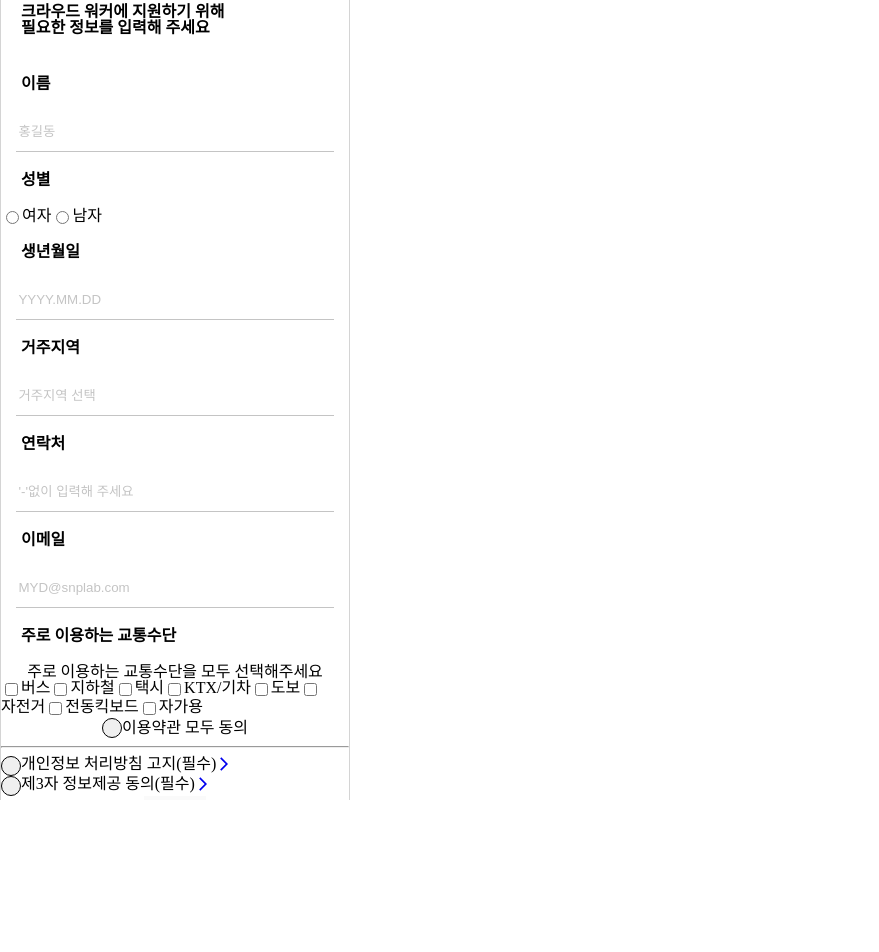
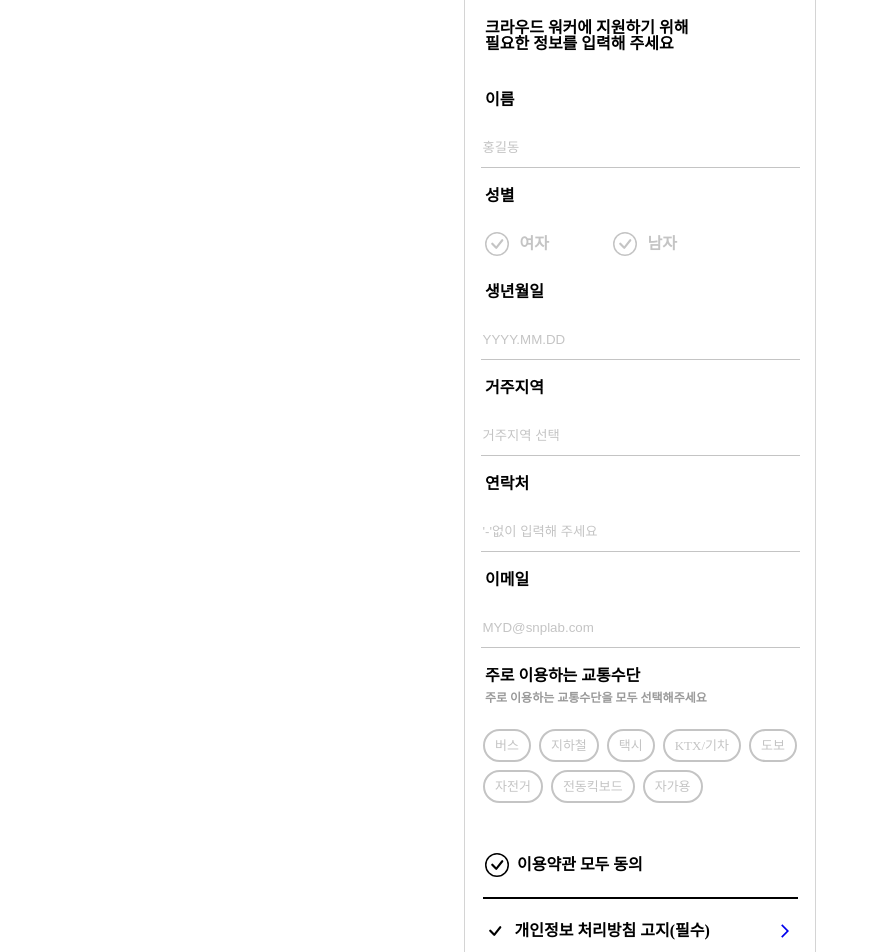
Before and after one commit to ymStudyLog/snplab-admin-ym, a React (Create React App) app: page /form in a window 1280 px wide. Shown: the top 952 px of the page, without its empty margins (0-879 px from the left). Before the commit the page ends 800 px from the top, so only its background shows below. Built offline with nearby package versions, Linux system fonts and the light colour scheme.

Commit message:
feat #3: ApplicationForm 구현, 리팩토링 예정

```diff
--- a/src/components/Form.tsx
+++ b/src/components/Form.tsx
@@ -1,41 +1,55 @@
 import React from "react";
-import styled from "styled-components";
+import styled, { css } from "styled-components";
 import { Link } from "react-router-dom";
 import { MdArrowForwardIos } from "react-icons/md";
-import { BsCheckCircle } from "react-icons/bs";
+import { BsCheckCircle, BsCheck } from "react-icons/bs";
 
 type Props = {};
+type RadioType = {
+  female: string;
+  male: string;
+};
 
-const InputTitle = styled.h3`
-  padding: 20px;
-  font-weight: bold;
-  display: flex;
-  justify-content: flex-start;
-`;
-
-const StyledInput = styled.input`
-  width: 90%;
-  border-bottom: 1.5px solid #c4c4c4;
-  padding-top: 12px;
-  padding-bottom: 12px;
-
-  &::placeholder{
-    color: #c4c4c4
-  }
-`;
+//코드 양이 많아서 어떻게 줄일지 생각해보기
+// checkbox 잘 선택되는지 확인하기
+// 이용약관 버튼 연결하기 - useState와 toggle 처리
+// onSubmit 이벤트 연결하기 - button disabled 속성 핸들 처리
 
 const Form = (props: Props) => {
+  const [color, setColor] = React.useState<RadioType>({
+    female: "",
+    male: "",
+  });
+
   return (
     <form>
       <InputTitle>이름</InputTitle>
       <StyledInput type="text" name="name" placeholder="홍길동" />
       <InputTitle>성별</InputTitle>
-      <div style={{ display: "flex" }}>
-        <input type="radio" name="gender" value="female" />
+      <RadioContainer>
+        <RadioInputLabel
+          htmlFor="gender"
+          color={color.female}
+          onClick={() => {
+            setColor({ ...color, female: "black", male: "" });
+          }}
+        >
+          <RadioInput type="radio" name="gender" value="female" />
+          <BsCheckCircle size={24} />
           여자
-        <input type="radio" name="gender" value="male" />
+        </RadioInputLabel>
+        <RadioInputLabel
+          htmlFor="gender"
+          color={color.male}
+          onClick={() => {
+            setColor({ ...color, male: "black", female: "" });
+          }}
+        >
+          <RadioInput type="radio" name="gender" value="male" />
+          <BsCheckCircle size={24} />
           남자
-      </div>
+        </RadioInputLabel>
+      </RadioContainer>
       <InputTitle>생년월일</InputTitle>
       <StyledInput type="datetime" name="birthday" placeholder="YYYY.MM.DD" />
       <InputTitle>거주지역</InputTitle>
@@ -49,92 +63,289 @@ const Form = (props: Props) => {
         }}
       />
       <InputTitle>연락처</InputTitle>
-      <StyledInput type="tel" name="contact" placeholder="'-'없이 입력해 주세요" />
+      <StyledInput
+        type="tel"
+        name="contact"
+        placeholder="'-'없이 입력해 주세요"
+      />
       <InputTitle>이메일</InputTitle>
       <StyledInput type="email" name="email" placeholder="MYD@snplab.com" />
-      <InputTitle>주로 이용하는 교통수단</InputTitle>
-      <p>주로 이용하는 교통수단을 모두 선택해주세요</p>
-      <div style={{ display: "flex", flexWrap: "wrap" }}>
-        <input type="checkbox" name="transportation" value="bus" />
+
+      <InputTitle>
+        주로 이용하는 교통수단
+        <SubTitle>주로 이용하는 교통수단을 모두 선택해주세요</SubTitle>
+      </InputTitle>
+      <TransportationOptions>
+        <CheckBoxLabel
+          htmlFor="transportation"
+          onClick={() => {
+            console.log("체크박스");
+          }}
+        >
+          <CheckBox type="checkbox" name="transportation" value="bus" />
           버스
-        <input type="checkbox" name="transportation" value="subway" />
+        </CheckBoxLabel>
+        <CheckBoxLabel
+          htmlFor="transportation"
+          onClick={() => {
+            console.log("체크박스");
+          }}
+        >
+          <CheckBox type="checkbox" name="transportation" value="subway" />
           지하철
-        <input type="checkbox" name="transportation" value="taxi" />
+        </CheckBoxLabel>
+        <CheckBoxLabel
+          htmlFor="transportation"
+          onClick={() => {
+            console.log("체크박스");
+          }}
+        >
+          <CheckBox type="checkbox" name="transportation" value="taxi" />
           택시
-        <input type="checkbox" name="transportation" value="KTX/train" />
+        </CheckBoxLabel>
+        <CheckBoxLabel
+          htmlFor="transportation"
+          onClick={() => {
+            console.log("체크박스");
+          }}
+        >
+          <CheckBox type="checkbox" name="transportation" value="KTX/train" />
           KTX/기차
-        <input type="checkbox" name="transportation" value="walk" />
+        </CheckBoxLabel>
+        <CheckBoxLabel
+          htmlFor="transportation"
+          onClick={() => {
+            console.log("체크박스");
+          }}
+        >
+          <CheckBox type="checkbox" name="transportation" value="walk" />
           도보
-        <input type="checkbox" name="transportation" value="bicycle" />
+        </CheckBoxLabel>
+        <CheckBoxLabel
+          htmlFor="transportation"
+          onClick={() => {
+            console.log("체크박스");
+          }}
+        >
+          <CheckBox type="checkbox" name="transportation" value="bicycle" />
           자전거
-        <input type="checkbox" name="transportation" value="electric scooter" />
+        </CheckBoxLabel>
+        <CheckBoxLabel
+          htmlFor="transportation"
+          onClick={() => {
+            console.log("체크박스");
+          }}
+        >
+          <CheckBox
+            type="checkbox"
+            name="transportation"
+            value="electric scooter"
+          />
           전동킥보드
-        <input type="checkbox" name="transportation" value="automobile" />
+        </CheckBoxLabel>
+        <CheckBoxLabel
+          htmlFor="transportation"
+          onClick={() => {
+            console.log("체크박스");
+          }}
+        >
+          <CheckBox type="checkbox" name="transportation" value="automobile" />
           자가용
-      </div>
-      <input
-        type="button"
-        style={{
-          width: "20px",
-          height: "20px",
-          border: "1px solid black",
-          borderRadius: "50px",
-          cursor: "pointer",
+        </CheckBoxLabel>
+      </TransportationOptions>
+
+      {/* div임 */}
+      <AgreementTitle>
+        <InnerAgreement>
+          <AgreementButton>
+          <BsCheckCircle
+            size={24}
+            onClick={() => {
+              console.log("이용약관");
             }}
+          />
+          </AgreementButton>
+          이용약관 모두 동의
+        </InnerAgreement>
+      </AgreementTitle>
+
+      <AgreementContainer>
+        <Agreement>
+          <InnerAgreement>
+            <AgreementButton>
+            <BsCheck
+              size={24}
               onClick={() => {
                 console.log("이용약관 버튼 클릭");
               }}
             />
-      이용약관 모두 동의
-      <hr />
-      <div style={{ display: "flex" }}>
-        <input
-          type="button"
-          style={{
-            width: "20px",
-            height: "20px",
-            border: "1px solid black",
-            borderRadius: "50px",
-            cursor: "pointer",
-          }}
+            </AgreementButton>
+            개인정보 처리방침 고지(필수)
+          </InnerAgreement>
+          <LinkButton to="/privacypolicy">
+            <MdArrowForwardIos />
+          </LinkButton>
+        </Agreement>
+        <Agreement>
+          <InnerAgreement>
+            <AgreementButton>
+            <BsCheck
+              size={24}
               onClick={() => {
                 console.log("이용약관 버튼 클릭");
               }}
             />
-        개인정보 처리방침 고지(필수)
-        <Link to="/privacypolicy">
+            </AgreementButton>
+            제3자 정보제공 동의(필수)
+          </InnerAgreement>
+          <LinkButton to="/agreement">
             <MdArrowForwardIos />
-        </Link>
-      </div>
-      <div style={{ display: "flex" }}>
-        <input
-          type="button"
-          style={{
-            width: "20px",
-            height: "20px",
-            border: "1px solid black",
-            borderRadius: "50px",
-            cursor: "pointer",
-          }}
-          onClick={() => {
-            console.log("이용약관 버튼 클릭");
-          }}
-        />{" "}
-        제3자 정보제공 동의(필수)
-        <Link to="/agreement">
-          <MdArrowForwardIos />
-        </Link>
-      </div>
-      <button
+          </LinkButton>
+        </Agreement>
+      </AgreementContainer>
+
+      <SubmitButton
         onClick={() => {
           console.log("폼 제출");
         }}
         disabled
       >
         지원하기
-      </button>
+      </SubmitButton>
     </form>
   );
 };
 
 export default Form;
+
+const StyledInput = styled.input`
+  width: 90%;
+  border-bottom: 1.5px solid #c4c4c4;
+  padding-top: 12px;
+  padding-bottom: 12px;
+
+  &::placeholder {
+    color: #c4c4c4;
+  }
+`;
+
+const SubTitle = styled.p`
+  display: flex;
+  justify-content: flex-start;
+  font-size: 12px;
+  color: #9a9a9a;
+  margin-top: 8px;
+`;
+
+const InputTitle = styled.div`
+  padding: 20px;
+  font-weight: bold;
+  display: flex;
+  align-items: flex-start;
+  flex-direction: column;
+`;
+
+const RadioContainer = styled(InputTitle)`
+  flex-direction: row;
+  padding: 0;
+  padding-left: 12px;
+`;
+
+const RadioInput = styled.input`
+  display: none;
+`;
+
+const StyledLabel = styled.label`
+  width: 4rem;
+  margin-right: 3rem;
+  padding: 8px;
+  display: flex;
+  justify-content: space-between;
+  align-items: center;
+  color: #c4c4c4;
+  cursor: pointer;
+
+  ${(props) =>
+    props.color &&
+    css`
+      color: ${props.color};
+    `};
+`;
+
+type RadioProps = {
+  color: string;
+  children: React.ReactNode;
+  htmlFor: string;
+  onClick: () => void;
+};
+
+const RadioInputLabel = (props: RadioProps) => (
+  <StyledLabel {...props}>{props.children}</StyledLabel>
+);
+
+const AgreementTitle = styled(InputTitle)`
+  flex-direction: row;
+`;
+
+const AgreementContainer = styled.div`
+  width: 90%;
+  padding: 15px 0;
+  margin: 0 auto;
+  border-top: 2px solid black;
+`;
+
+const Agreement = styled.div`
+  font-weight: bold;
+  padding: 5px 0;
+  display: flex;
+  justify-content: space-between;
+`;
+
+const TransportationOptions = styled.div`
+  height: 74px;
+  padding: 5px 10px;
+  padding-bottom: 30px;
+  display: flex;
+  flex-wrap: wrap;
+  align-content: space-between;
+`;
+
+const CheckBoxLabel = styled.label`
+  border: 2px solid;
+  border-radius: 20px;
+  padding: 8px 10px;
+  margin-left: 8px;
+  color: #c4c4c4;
+  font-size: 13px;
+`;
+
+const CheckBox = styled.input`
+  display: none;
+`;
+
+const LinkButton = styled(Link)`
+  padding: 0 5px;
+  display: flex;
+  align-items: center;
+`;
+
+const InnerAgreement = styled.div`
+  display: flex;
+  align-items: center;
+  justify-content: space-between;
+`;
+
+const AgreementButton = styled.div`
+  display: flex;
+  align-items:center;
+  padding-right: 8px;
+`
+const SubmitButton = styled.button`
+  width: 90%;
+  margin: 0 auto;
+  padding: 15px;
+  background-color: #1cc5f7;
+  color: white;
+  border-radius: 12px;
+  font-weight: bold;
+`;
--- a/src/pages/Landing.tsx
+++ b/src/pages/Landing.tsx
@@ -47,7 +47,7 @@ const GoToFormButton = styled.button`
   width: 170px;
   height: 60px;
   border: none;
-  border-radius: 8px;
+  border-radius: 12px;
   font-size: 20px;
   background: #1cc5f7;
   color: white;
--- a/src/styles/template.tsx
+++ b/src/styles/template.tsx
@@ -5,21 +5,16 @@ type Props = {
 };
 
 const CenteredDiv = styled.div`
-  width: 350px;
-  height: 100vh;
-  overflow-y: scroll;
+  width: 100%;
   display: flex;
   justify-content: center;
   background-color: white;
-  align-items: center;
-  position: fixed;
 `;
 
 export const PageTemplate = (props : Props) => <CenteredDiv {...props}>{props.children}</CenteredDiv>
 
-//350px 변경 예정
 const NarrowContainer = styled.div`
-  max-width: 480px;
+  max-width: 350px;
   text-align: center;
   border-left: 1px solid #d4d4d4;
   border-right: 1px solid #d4d4d4;
```
Lines whose indentation alone changed are shown as unchanged.
